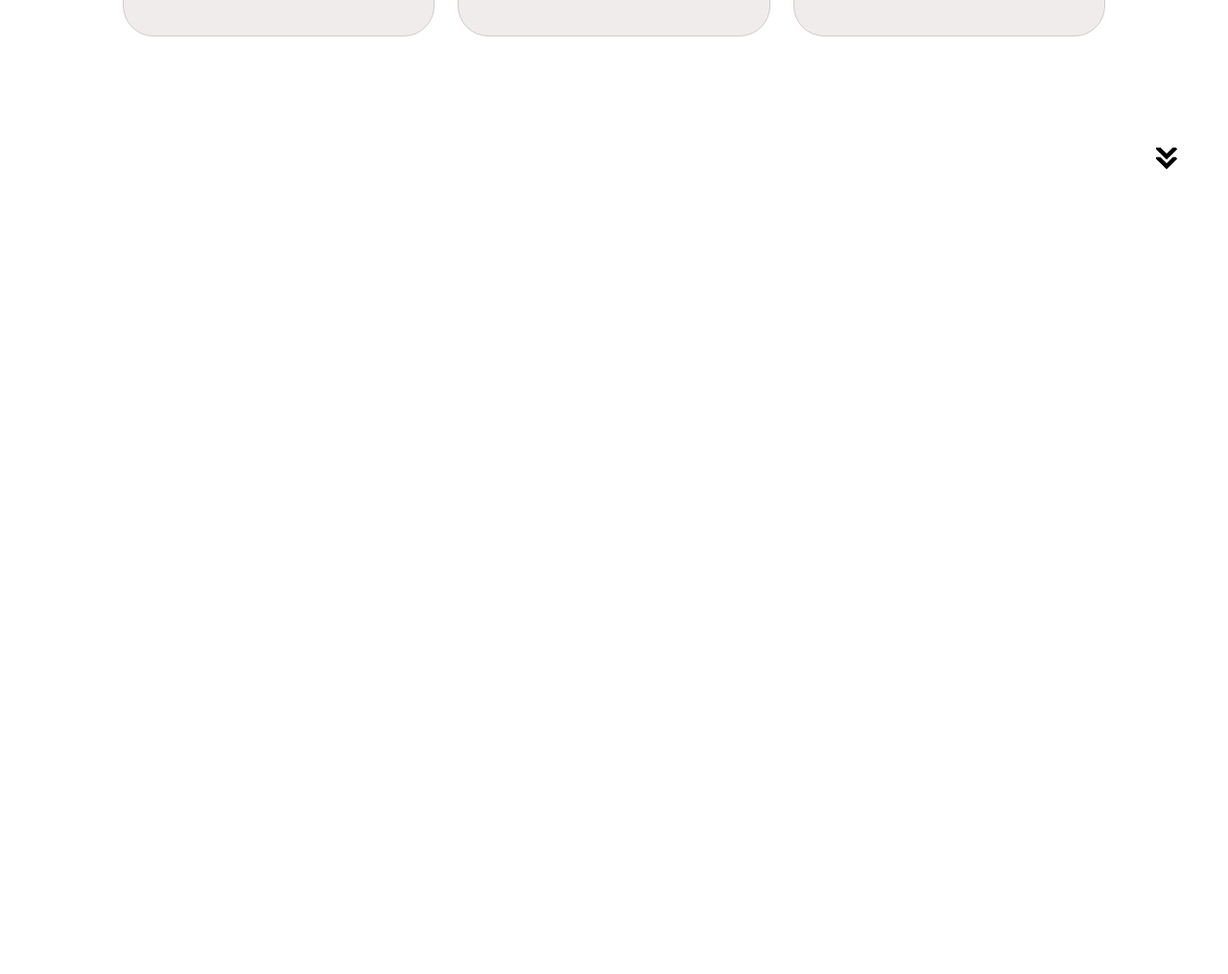
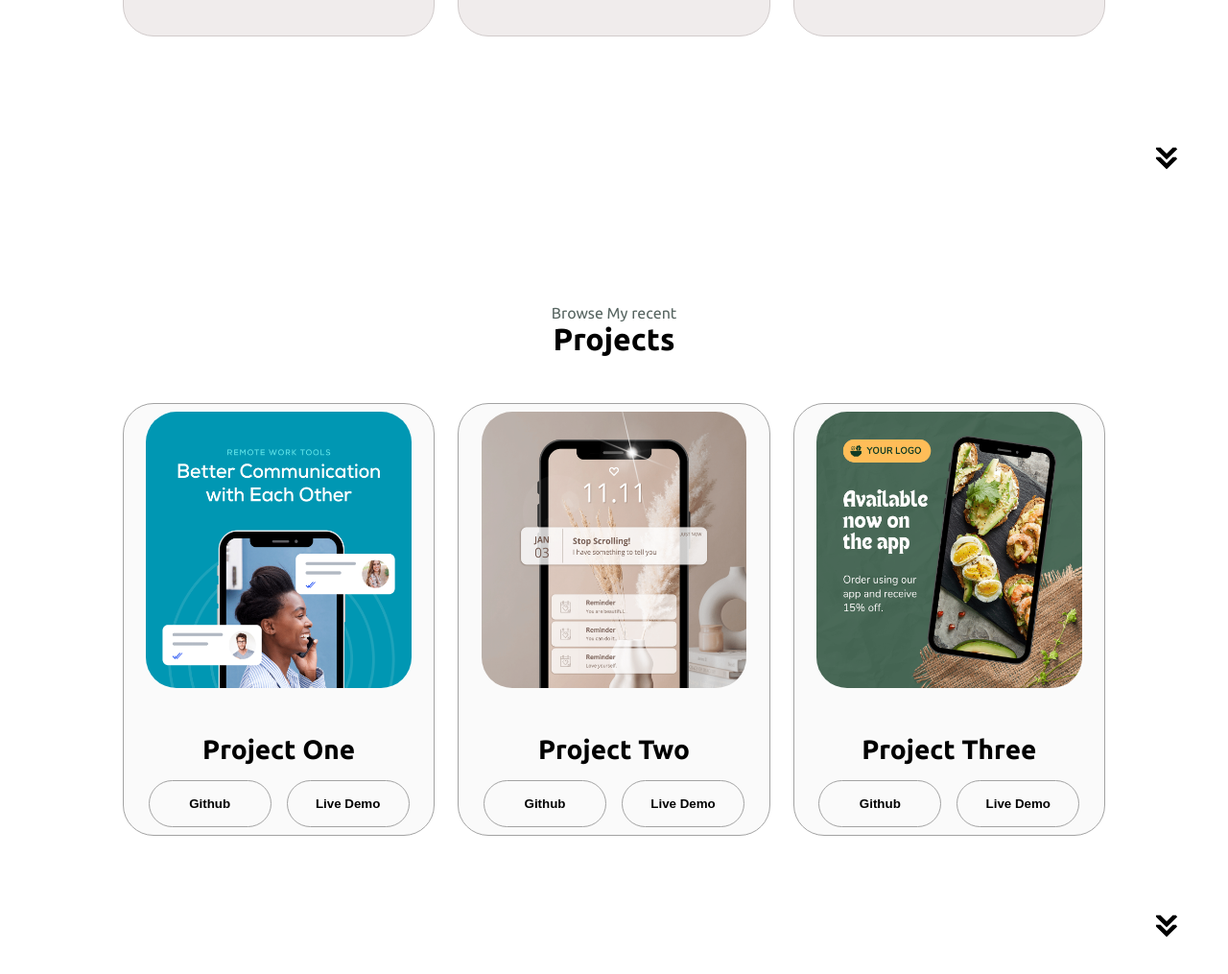
Before and after one commit to RashiSingh13/Portfolio, a plain HTML site: page index.html in a window 1280 px wide. Shown: the part 2155-3170 px from the top of the page at 96% size. Before the commit the page ends 2376 px from the top, so only its background shows below. Drawn offline with Linux system fonts and the light colour scheme.

Commit message:
Completed Project Section

```diff
--- a/index.html
+++ b/index.html
@@ -304,6 +304,86 @@
 
     <!-- Projects Section -->
 
+    <section id="projects">
+      <p class="about-text-p1">Browse My recent</p>
+      <h1 class="title">Projects</h1>
+      <div class="skill-details-container">
+        <div class="about-containers">
+        <div class="details-container color-container">
+          <div class="article-container">
+            <img src="./assets/project-1.png" alt="project 1" class="project-img">
+          </div>
+          <h2 class="skill-sub-title project-title">Project One</h2>
+          <div class="btn-container">
+            <button
+            class="btn btn-color-2 project-btn"
+            onclick="window.open('https://github.com/RashiSingh13/Laundry-Management-System')">
+              Github
+            </button>
+
+            <button
+            class="btn btn-color-2 project-btn"
+            onclick="window.open('https://github.com/RashiSingh13/Laundry-Management-System')">
+              Live Demo
+            </button>
+
+          </div>
+        </div>
+
+        <div class="details-container color-container">
+          <div class="article-container">
+            <img src="./assets/project-2.png" alt="project 2" class="project-img">
+          </div>
+          <h2 class="skill-sub-title project-title">Project Two</h2>
+          <div class="btn-container">
+            <button
+            class="btn btn-color-2 project-btn"
+            onclick="window.open('https://github.com/RashiSingh13/Laundry-Management-System')">
+              Github
+            </button>
+
+            <button
+            class="btn btn-color-2 project-btn"
+            onclick="window.open('https://github.com/RashiSingh13/Laundry-Management-System')">
+              Live Demo
+            </button>
+
+          </div>
+        </div>
+
+        <div class="details-container color-container">
+          <div class="article-container">
+            <img src="./assets/project-3.png" alt="project 3" class="project-img">
+          </div>
+          <h2 class="skill-sub-title project-title">Project Three</h2>
+          <div class="btn-container">
+            <button
+            class="btn btn-color-2 project-btn"
+            onclick="window.open('https://github.com/RashiSingh13/Laundry-Management-System')">
+              Github
+            </button>
+
+            <button
+            class="btn btn-color-2 project-btn"
+            onclick="window.open('https://github.com/RashiSingh13/Laundry-Management-System')">
+              Live Demo
+            </button>
+
+          </div>
+        </div>
+      </div>
+      </div>
+
+      <img
+        src="./assets/arrow.png"
+        alt="Arrow icon to move next"
+        class="icon arrow"
+        onclick="location.href='./#contact'"
+      />
+
+    </section>
+
+    <!-- Contact Section -->
 
     <script src="script.js"></script>
   </body>
--- a/style.css
+++ b/style.css
@@ -353,3 +353,36 @@ article .icon{
     cursor: default;
 
 }
+
+/* Project Section */
+
+#projects{
+    position: relative;
+    padding-top: 6rem;
+
+}
+
+.color-container{
+    border-color: rgb(163, 163, 163);
+    background: rgb(250, 250, 250);
+
+}
+
+.project-img{
+    border-radius: 2rem;
+    width: 90%;
+    height: 90%;
+}
+
+.project-title{
+    margin: 1rem;
+    color: black;
+}
+
+.project-btn{
+    color: black;
+    border-color: rgb(163, 163, 163);
+}
+
+
+/* Contact Section */
```
